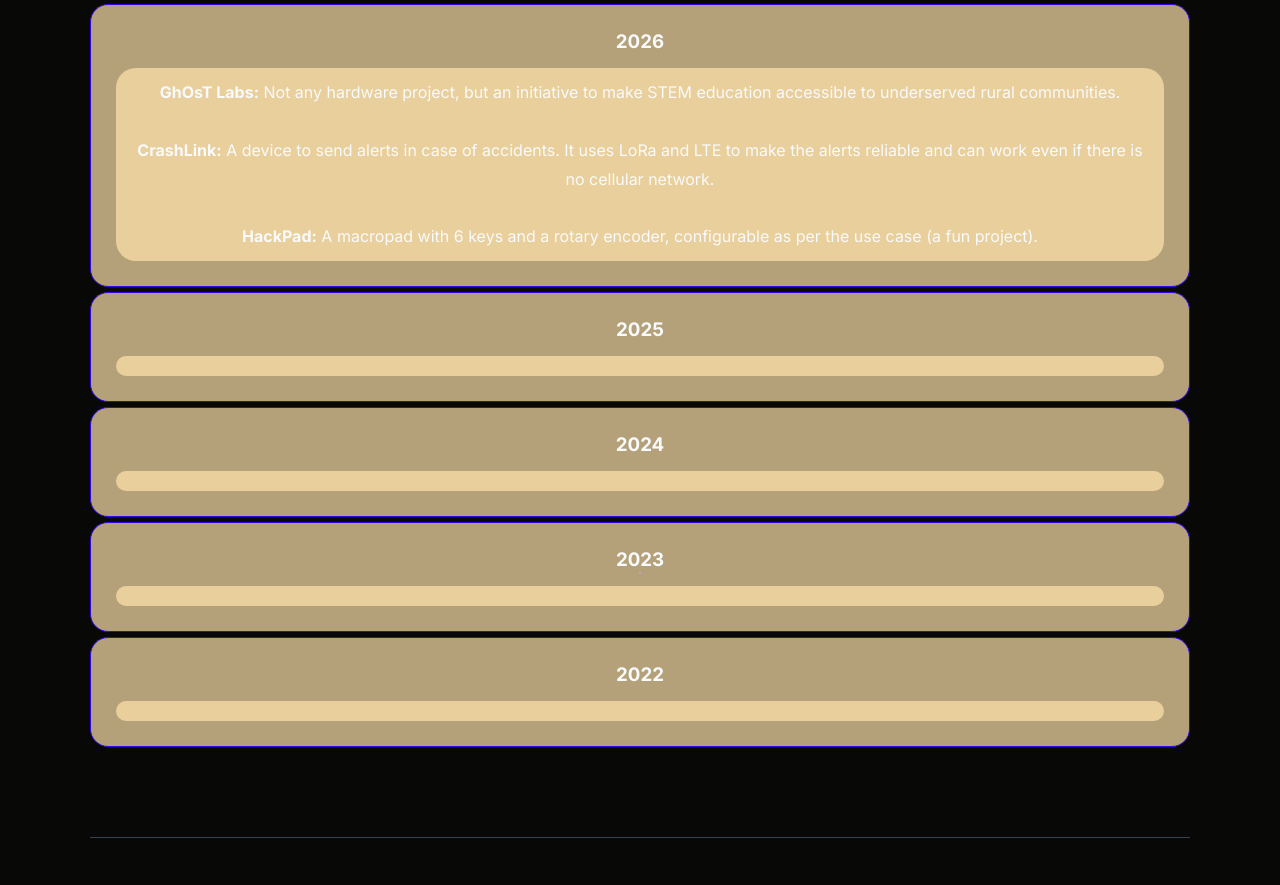
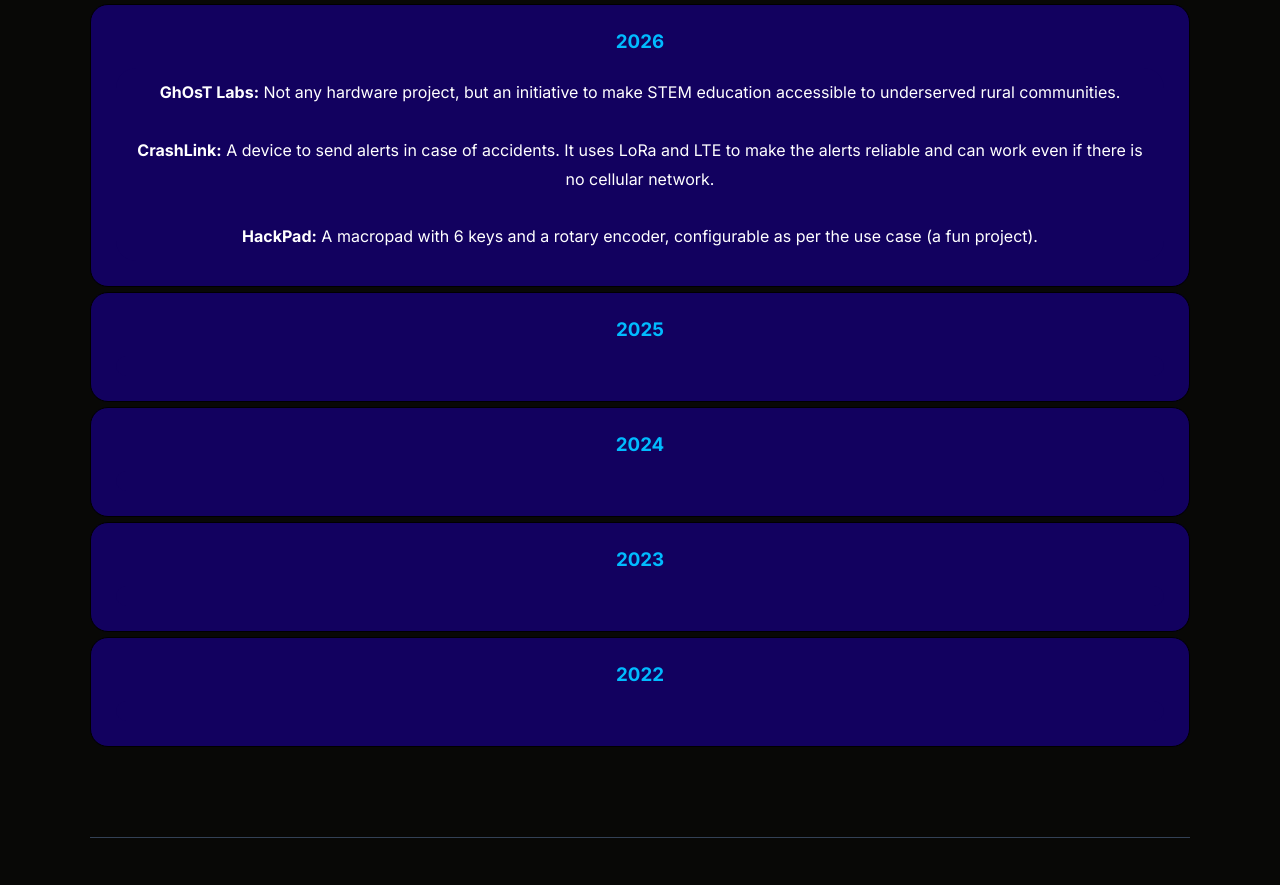
Before and after one commit to surajjha0622/personal-website, a plain HTML site: page index.html in a window 1280 px wide. Shown: the part 627-1512 px from the top of the page. Drawn offline with Linux system fonts and the light colour scheme.

Commit message:
Refactor styles for paragraphs and cards to improve readability and consistency

```diff
--- a/style.css
+++ b/style.css
@@ -81,11 +81,11 @@ h2{
 
 p{
 
-    color:#f8fafc;
+    color:#ffffff;
 
     line-height:1.8;
 
-    background-color: rgba(255, 227, 170, 0.7);
+    background-color: rgb(18, 1, 95);
     padding: 10px 20px;
     border-radius: 20px;
 
@@ -104,21 +104,20 @@ p{
 
 .card{
 
-    background:rgba(255, 227, 170, 0.7);
+    background:rgb(18, 1, 95);
 
-    border:1px solid #2e07ee;
+    border:1px solid #000000;
 
     padding:25px;
 
     border-radius:18px;
 
-    transition:.3s;
 }
 
 
 
 .card h3{
-
+    color: #00bbff;
     margin-bottom:15px;
 }
 
```
